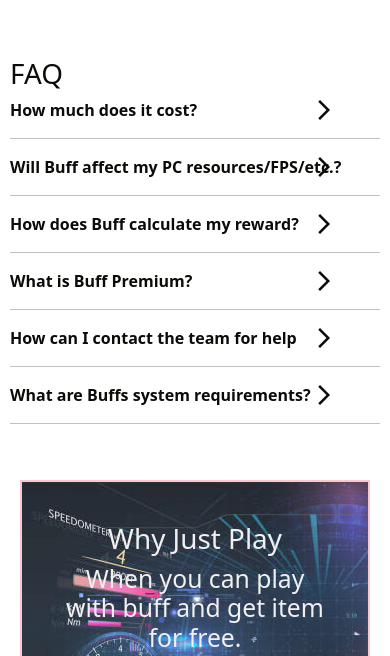
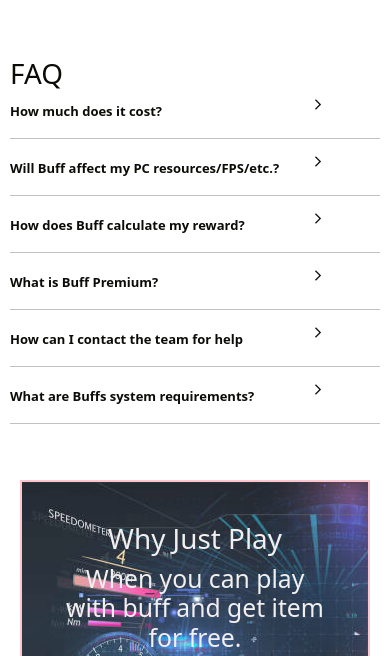
Before and after one commit to Kalashkg153/testingthewebsite, a plain HTML site: page index.html in a window 390 px wide. Shown: the part 1395-2051 px from the top of the page. Drawn offline with nearby package versions, Linux system fonts and the light colour scheme; a web font is replaced by a local one.

Commit message:
Update style.css

```diff
--- a/style.css
+++ b/style.css
@@ -289,6 +289,9 @@ li{
  .cardd{
   width: auto;
  }
+    .faq span{
+        font-size : small;
+    }
  .download-box{
    padding: 20px;
  }
```
